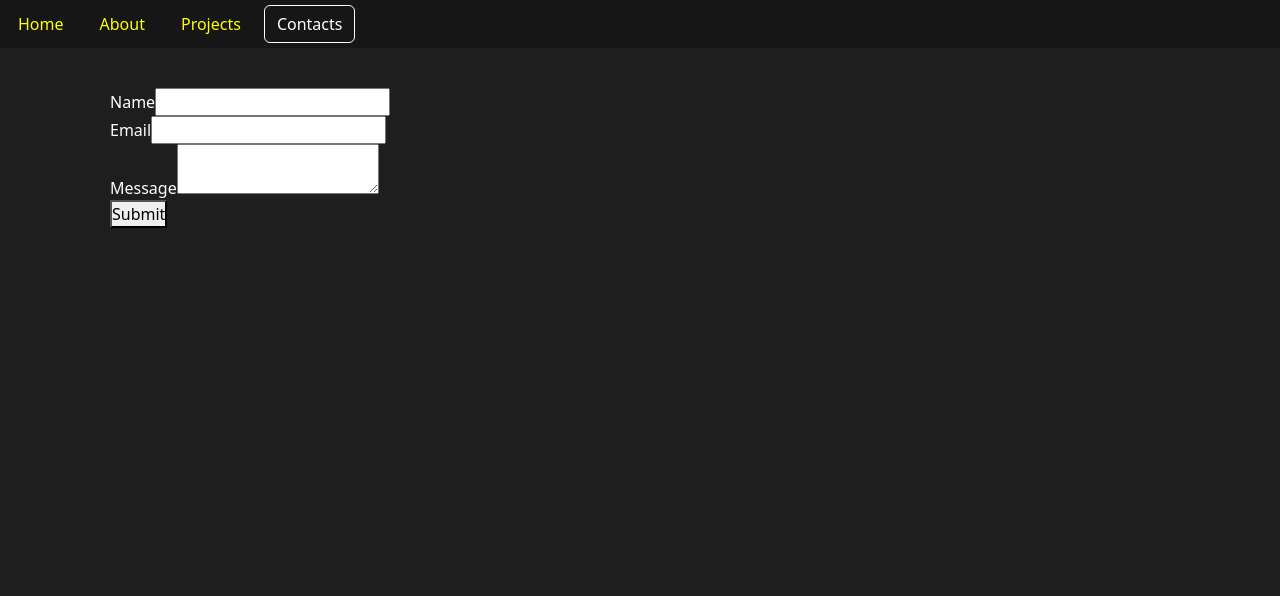
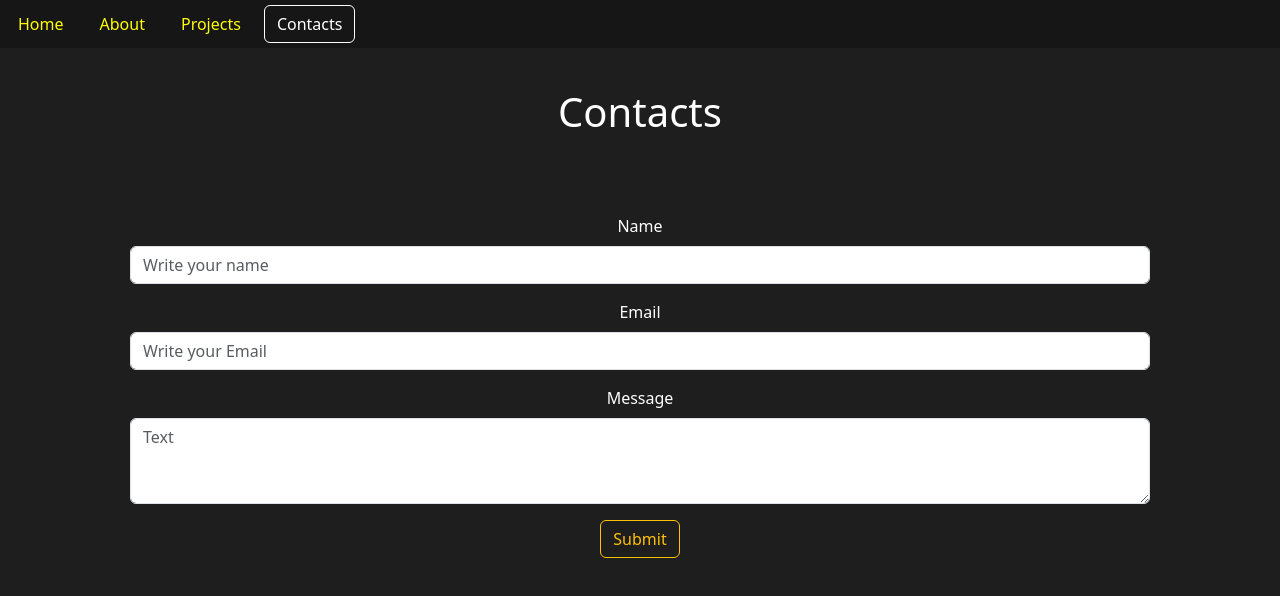
Before and after one commit to Titho93/vite-boolfolio, a Vue app: page /contacts in a window 1280 px wide. Shown: the top 596 px of the page. Built offline with nearby package versions, Linux system fonts and the light colour scheme.

Commit message:
[fix-edit]send email

```diff
--- a/src/components/partials/Card.vue
+++ b/src/components/partials/Card.vue
@@ -26,6 +26,10 @@ export default {
 <style lang="scss">
 
 a {
+  color: white;
+}
+
+p {
   color: yellow;
 }
 
--- a/src/components/partials/ContactForm.vue
+++ b/src/components/partials/ContactForm.vue
@@ -44,26 +44,26 @@ export default {
 </script>
 
 <template>
+    <h1>Contacts</h1>
 
     <form v-if="!success" @submit.prevent="sendForm()">
-        <div>
-            <label for="">Name</label>
-            <input v-model="name" type="text" name="name" id="name">
+        <div class="mb-3">
+            <label for="name" class="form-label">Name</label>
+            <input v-model="name" type="text" class="form-control" id="name" name="name" placeholder="Write your name">
             <p class="error" v-for="error in errors.name" :key="error">{{ error }}</p>
         </div>
-        <div>
-            <label for="">Email</label>
-            <input v-model="email" type="text" name="email" id="email">
-            <p class="error" v-for="error in errors.email" :key="error">{{ error }}</p>
+        <div class="mb-3">
+            <label for="email" class="form-label">Email</label>
+            <input v-model="email" type="text" class="form-control" id="email" name="email" placeholder="Write your Email">
+            <p class="error" v-for="error in errors.name" :key="error">{{ error }}</p>
         </div>
-        <div>
-            <label for="">Message</label>
-            <textarea v-model="message" name="message" id="message" c></textarea>
-            <p class="error" v-for="error in errors.message" :key="error">{{ error }}</p>
+        <div class="mb-3">
+            <label for="message" class="form-label">Message</label>
+            <textarea v-model="message" class="form-control" id="message" name="message" rows="3" placeholder="Text"></textarea>
+            <p class="error" v-for="error in errors.name" :key="error">{{ error }}</p>
         </div>
-        <div>
-            <button type="submit" >Submit</button>
-        </div>
+        <input class="btn btn-outline-warning" type="submit" value="Submit">
+
     </form>
     <div v-else>Email inviata corretttamente</div>
 
@@ -71,11 +71,15 @@ export default {
 
 <style lang="scss" scoped>
 
+form {
+    text-align: center;
+    padding: 20px;
+}
+
 p {
     font-size: 20px;
     text-align: center;
     color: red;
-
 }
 
 </style>
```
